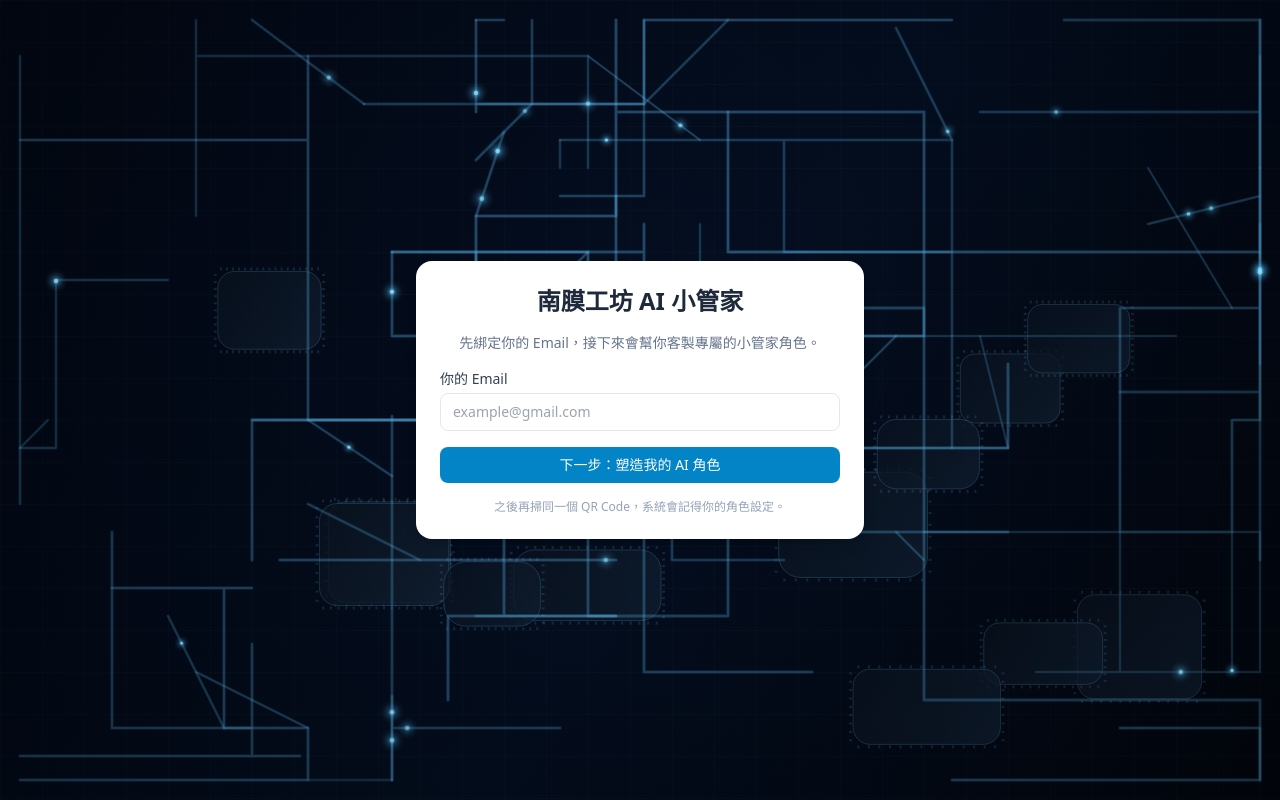
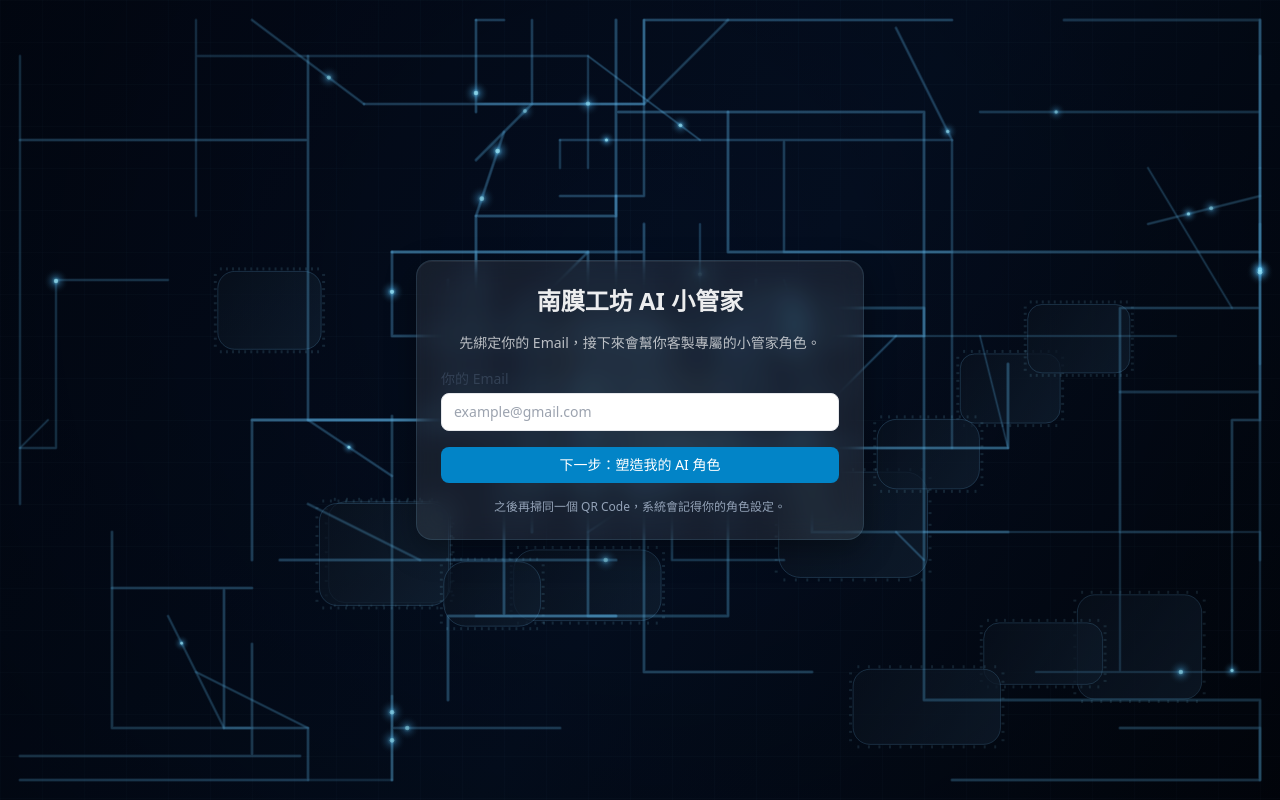
Before and after one commit to iven761001/ai-help, a Next.js app: page / in a window 1280 px wide. Built offline with nearby package versions, Linux system fonts and the light colour scheme.

Commit message:
Update BindEmailScreen.jsx

```diff
--- a/app/components/screens/BindEmailScreen.jsx
+++ b/app/components/screens/BindEmailScreen.jsx
@@ -3,13 +3,9 @@
 export default function BindEmailScreen({ email, setEmail, onSubmit }) {
   return (
     <main className="min-h-screen flex items-center justify-center px-4">
-      <div className="w-full max-w-md bg-white rounded-2xl shadow-lg p-6 space-y-4">
-        <h1 className="text-2xl font-bold text-slate-800 text-center">
-          南膜工坊 AI 小管家
-        </h1>
-        <p className="text-sm text-slate-500 text-center">
-          先綁定你的 Email，接下來會幫你客製專屬的小管家角色。
-        </p>
+      <div className="w-full max-w-md rounded-2xl p-6 space-y-4 glass-card">
+        <h1 className="text-2xl font-bold text-on-dark text-center">南膜工坊 AI 小管家</h1>
+        <p className="text-sm text-on-dark-muted text-center">先綁定你的 Email，接下來會幫你客製專屬的小管家角色。</p>
 
         <form onSubmit={onSubmit} className="space-y-4 mt-4">
           <div>
```
